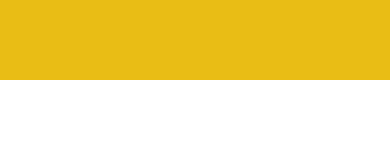
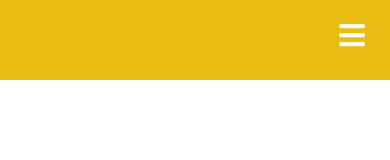
Before and after one commit to JulesRadisson/Portefolio, a React (Create React App) app: page / in a window 390 px wide. Shown: the top 160 px of the page. Built offline with nearby package versions, Linux system fonts and the light colour scheme.

Commit message:
Fixed Nav Button bug

```diff
--- a/public/index.html
+++ b/public/index.html
@@ -1,15 +1,15 @@
 <!DOCTYPE html>
 <html lang="en">
-  <head>
+<head>
     <meta charset="utf-8" />
     <link rel="icon" href="%PUBLIC_URL%/favicon.ico" />
     <meta name="viewport" content="width=device-width, initial-scale=1" />
     <meta name="theme-color" content="#000000" />
-    <meta
-      name="description"
-      content="Web site created using create-react-app"
-    />
+    <meta name="description"
+          content="Web site created using create-react-app" />
     <link rel="apple-touch-icon" href="%PUBLIC_URL%/logo192.png" />
+
+    <link rel="stylesheet" href="https://use.fontawesome.com/releases/v5.15.3/css/all.css" integrity="sha384-SZXxX4whJ79/gErwcOYf+zWLeJdY/qpuqC4cAa9rOGUstPomtqpuNWT9wdPEn2fk" crossorigin="anonymous">
     <!--
       manifest.json provides metadata used when your web app is installed on a
       user's mobile device or desktop. See https://developers.google.com/web/fundamentals/web-app-manifest/
@@ -25,7 +25,7 @@
       Learn how to configure a non-root public URL by running `npm run build`.
     -->
     <title>React App</title>
-  </head>
+</head>
   <body>
     <noscript>You need to enable JavaScript to run this app.</noscript>
     <div id="root"></div>
--- a/src/components/Navbar.css
+++ b/src/components/Navbar.css
@@ -106,6 +106,9 @@
         position: absolute;
         top: 0;
         right: 0;
+        transform: translate(-100%, 60%);
+        font-size: 1.8rem;
+        cursor: pointer;
     }
 
     .fa-times {
--- a/src/components/Presentation.css
+++ b/src/components/Presentation.css
@@ -37,7 +37,7 @@
 
     .presentation-txt {
         margin-top: 5%;
-        width: 60%;
+        width: 100%;
     }
 
     .presentation-name {
@@ -46,13 +46,16 @@
     }
 
     .presentation-desc {
-        font-size: 15px;
+        font-size: 12px;
+    }
+
+    .presentation-img-wrapper {
+        width : 90%;
+        text-align : right;
     }
 
     .presentation-img {
         height: 125px;
-        margin-top: 3%;
-        margin-left: 5%;
-        margin-right: 5%;
+        margin-top: 5%;
     }
 }
```
